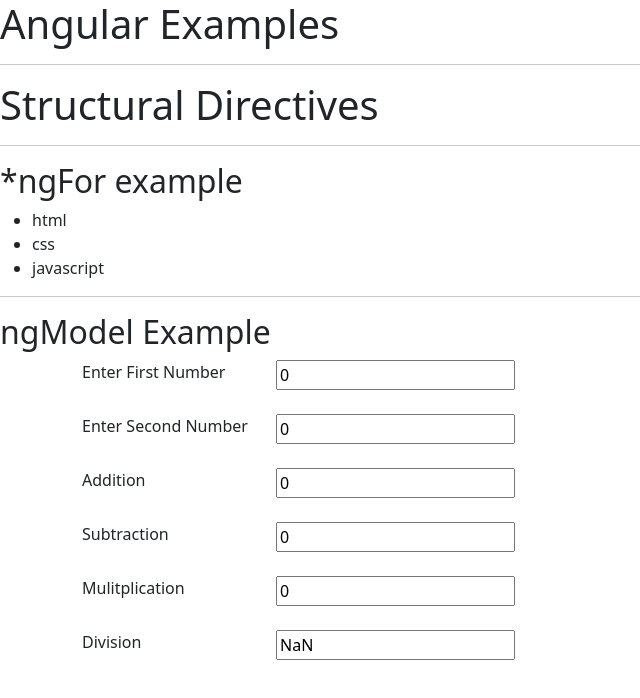
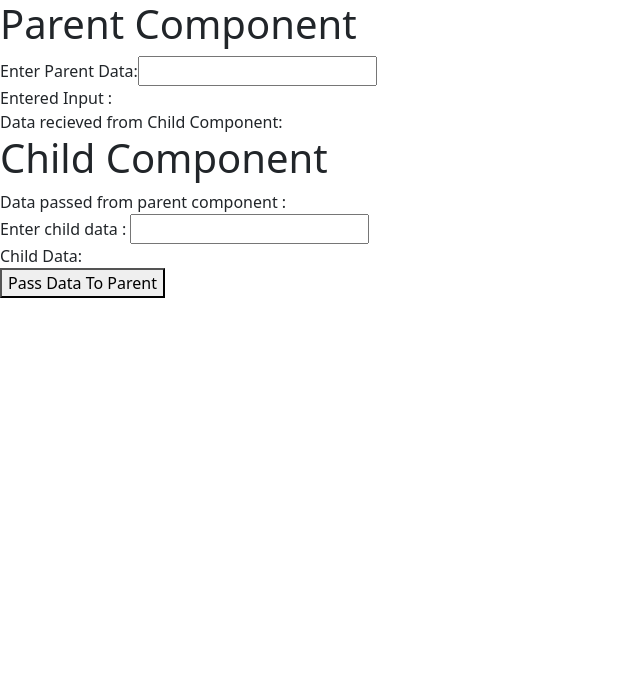
Before and after one commit to Swadreams/ng-oct-21-batch-examples, an Angular app in the folder ng-examples/: page / in a window 1280 px wide. Shown: the top 698 px of the page, without its empty margins (0-640 px from the left). Built offline with nearby package versions, Linux system fonts and the light colour scheme.

Commit message:
Data sharing between parent to child and child to parent

```diff
--- a/ng-examples/src/app/app.component.html
+++ b/ng-examples/src/app/app.component.html
@@ -1,10 +1,6 @@
-<h1>Angular Examples</h1>
+<!-- <h1>Angular Examples</h1>
 <hr />
 <h1>Structural Directives</h1>
-
-<h2 *ngIf="showMe">
-  This statement should show if showMe variable value is true
-</h2>
 
 <hr />
 <h2>*ngFor example</h2>
@@ -17,4 +13,21 @@
 
 <hr />
 
-<app-binding></app-binding>
+<app-binding></app-binding> -->
+
+<!-- <h2 *ngIf="showMe">
+  This statement should show if showMe variable value is true
+</h2>
+
+<hr />
+<h2>skills by using *ngFor</h2>
+
+<ul>
+  <ng-container *ngFor="let skill of skills">
+    <li *ngIf="skill < 5">
+      {{ skill }}
+    </li>
+  </ng-container>
+</ul> -->
+
+<app-parent></app-parent>
--- a/ng-examples/src/app/app.component.ts
+++ b/ng-examples/src/app/app.component.ts
@@ -7,7 +7,8 @@ import { Component } from '@angular/core';
 })
 export class AppComponent {
   title = 'ng-examples';
-  showMe = false;
+  showMe = true;
 
-  skills = ['html', 'css', 'javascript'];
+  // skills = ['html', 'css', 'javascript'];
+  skills = [1, 2, 3, 4, 5, 6];
 }
--- a/ng-examples/src/app/app.module.ts
+++ b/ng-examples/src/app/app.module.ts
@@ -5,9 +5,11 @@ import { BrowserModule } from '@angular/platform-browser';
 import { AppRoutingModule } from './app-routing.module';
 import { AppComponent } from './app.component';
 import { BindingComponent } from './components/binding/binding.component';
+import { ParentComponent } from './components/parent/parent.component';
+import { ChildComponent } from './components/child/child.component';
 
 @NgModule({
-  declarations: [AppComponent, BindingComponent],
+  declarations: [AppComponent, BindingComponent, ParentComponent, ChildComponent],
   imports: [BrowserModule, AppRoutingModule, FormsModule],
   providers: [],
   bootstrap: [AppComponent],
--- /dev/null
+++ b/ng-examples/src/app/components/child/child.component.html
@@ -0,0 +1,7 @@
+<h1>Child Component</h1>
+
+<div>Data passed from parent component : {{ data }}</div>
+
+<div>Enter child data : <input type="text" [(ngModel)]="childData" /></div>
+<div>Child Data: {{ childData }}</div>
+<button (click)="shareData()">Pass Data To Parent</button>
--- /dev/null
+++ b/ng-examples/src/app/components/child/child.component.ts
@@ -0,0 +1,22 @@
+import { Component, Input, OnInit, Output, EventEmitter } from '@angular/core';
+
+@Component({
+  selector: 'app-child',
+  templateUrl: './child.component.html',
+  styleUrls: ['./child.component.css'],
+})
+export class ChildComponent implements OnInit {
+  @Input() data: string = '';
+  @Output() onChildData = new EventEmitter();
+  childData: string = '';
+
+  constructor() {}
+
+  ngOnInit(): void {
+    console.log('Child data:', this.data);
+  }
+
+  shareData() {
+    this.onChildData.emit(this.childData);
+  }
+}
--- /dev/null
+++ b/ng-examples/src/app/components/parent/parent.component.html
@@ -0,0 +1,17 @@
+<h1>Parent Component</h1>
+
+<div>
+  <label>Enter Parent Data: </label>
+  <input type="text" [(ngModel)]="parentData" />
+</div>
+
+<!-- <button (click)="showMessage()">Click Me</button> -->
+
+<div>Entered Input : {{ parentData }}</div>
+
+<div>Data recieved from Child Component: {{ recievedData }}</div>
+
+<app-child
+  [data]="parentData"
+  (onChildData)="onDataRecived($event)"
+></app-child>
--- /dev/null
+++ b/ng-examples/src/app/components/parent/parent.component.ts
@@ -0,0 +1,23 @@
+import { Component, OnInit } from '@angular/core';
+
+@Component({
+  selector: 'app-parent',
+  templateUrl: './parent.component.html',
+  styleUrls: ['./parent.component.css'],
+})
+export class ParentComponent implements OnInit {
+  parentData: string = '';
+  recievedData = '';
+
+  constructor() {}
+
+  ngOnInit(): void {}
+
+  showMessage(): void {
+    alert('I am clicked');
+  }
+
+  onDataRecived(event: any) {
+    this.recievedData = event;
+  }
+}
```
Also changed, not shown: ng-examples/src/app/components/child/child.component.css (added), ng-examples/src/app/components/parent/parent.component.css (added), 2 other files (tests, documents, lock files or other folders).
